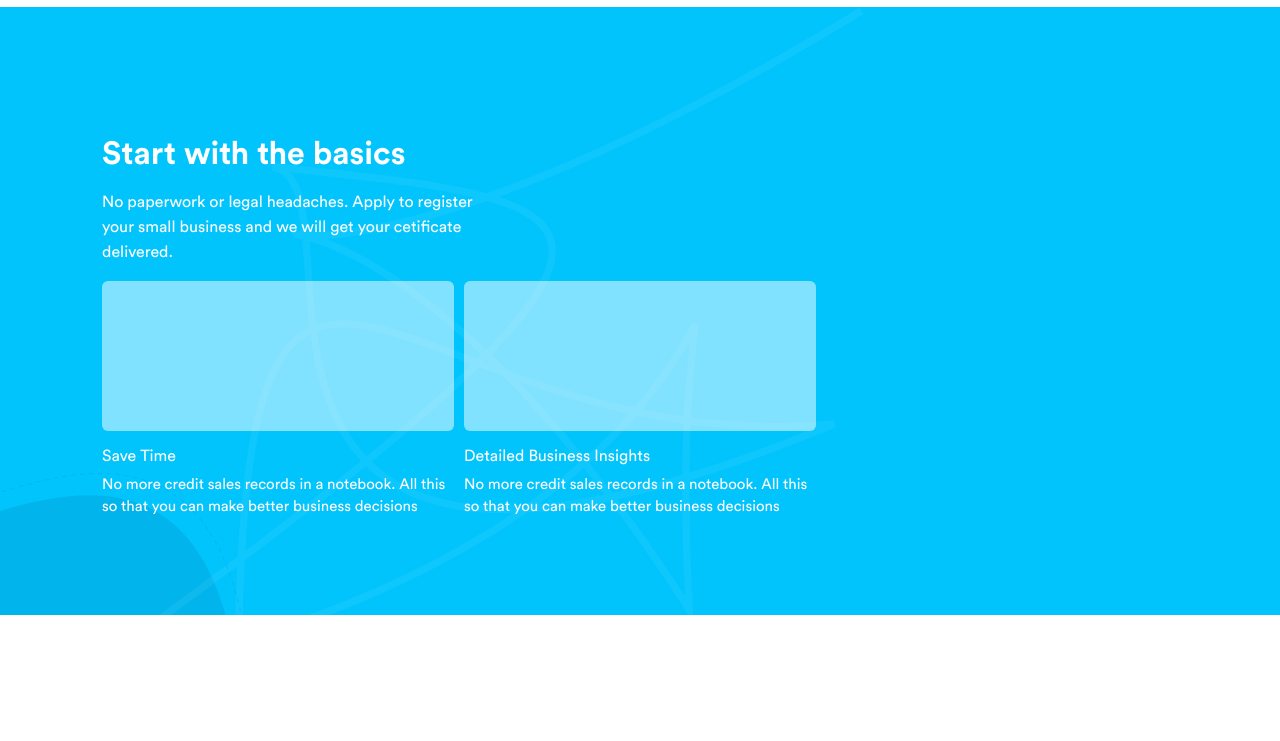
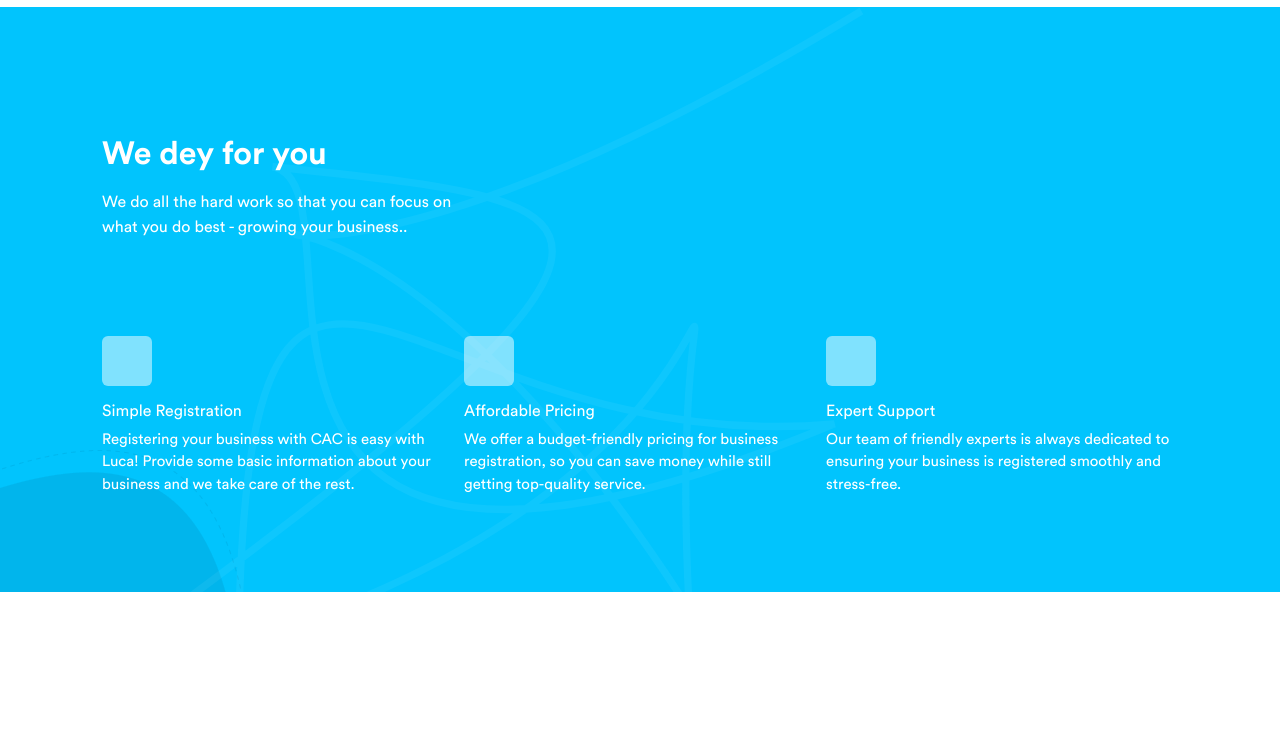
Before and after one commit to Luca-Technologies/luca-website, a Next.js app: page /first-step in a window 1280 px wide. Shown: the part 700-1441 px from the top of the page. Built offline with nearby package versions, Linux system fonts and the light colour scheme.

Commit message:
update first steps texr

```diff
--- a/src/components/SimpleAffordable/index.js
+++ b/src/components/SimpleAffordable/index.js
@@ -24,7 +24,7 @@ export default function index() {
             <TitleSection
               isFullWidth={true}
               title="Simple Affordable"
-              description="Seamlessly register your business with Corporate Affairs Commission (CAC) directly from the Luca App"
+              description="Ready to register your business with CAC? Create an account with Luca today and take the first step towards building a successful business!"
             />
             <div className="mt-5 ">
               <FeatureItems
--- a/src/sections/@firstStep/FeaturesFirstStep/index.js
+++ b/src/sections/@firstStep/FeaturesFirstStep/index.js
@@ -83,22 +83,26 @@ export default function index() {
             <div className="title-image">
               <TitleSection
                 isWhiteTheme={true}
-                title="Start with the basics"
-                description="No paperwork or legal headaches. Apply to register your small business and we will get your cetificate delivered."
+                title="We dey for you"
+                description="We do all the hard work so that you can focus on what you do best - growing your business.."
               />
             </div>
             <div
-              className="features  relative"
+              className="features relative mt-20"
               data-aos="fade-up"
               data-aos-duration="1000"
             >
               <FeatureItem
-                title="Save Time"
-                description="No more credit sales records in a notebook. All this so that you can make better business decisions"
+                title="Simple Registration"
+                description="Registering your business with CAC is easy with Luca! Provide some basic information about your business and we take care of the rest."
               />
               <FeatureItem
-                title="Detailed Business Insights"
-                description="No more credit sales records in a notebook. All this so that you can make better business decisions"
+                title="Affordable Pricing"
+                description="We offer a budget-friendly pricing for business registration, so you can save money while still getting top-quality service. "
+              />
+              <FeatureItem
+                title="Expert Support"
+                description="Our team of friendly experts is always  dedicated to ensuring your business is registered smoothly and stress-free."
               />
             </div>
           </div>
@@ -115,7 +119,7 @@ const StyleFeature = styled.div`
 const FeatureItem = ({ title, description }) => (
   <div>
     <StyleFeature>
-      <div className="bg-white bg-opacity-50 w-full h-[150px] rounded-md mb-3"></div>
+      <div className="bg-white bg-opacity-50 w-[50px] h-[50px] rounded-md mb-3"></div>
       <div className="text-white">
         <h6 className="me-3 mb-2 text-white">{title}</h6>
         {description}
```
